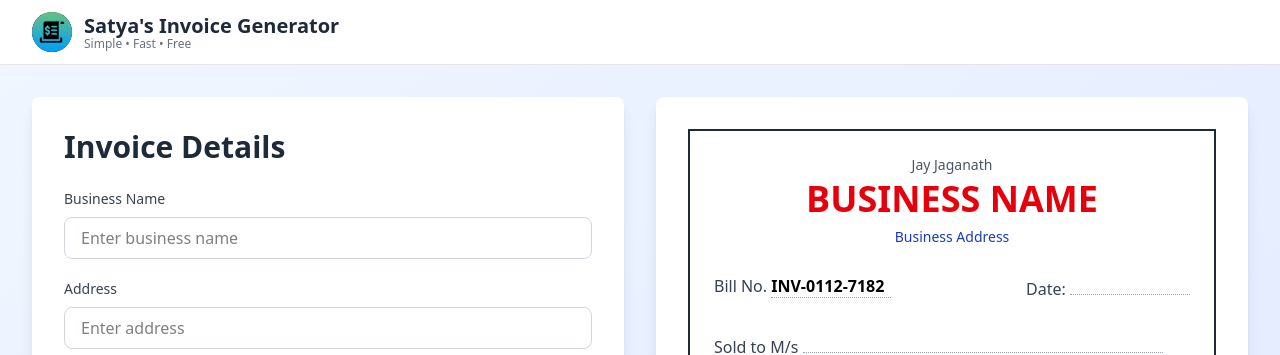
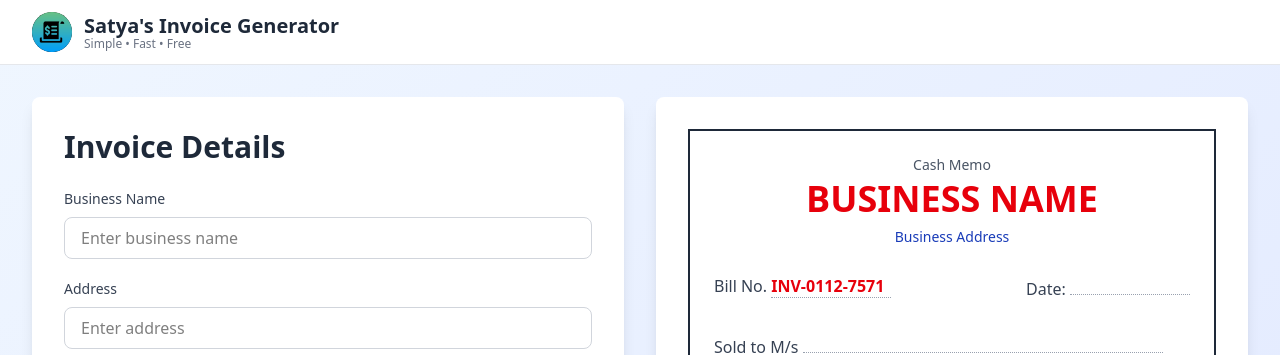
Before and after one commit to Satya8900/InvoiceTemplateGenerator, a React (Vite) app: page / in a window 1280 px wide. Shown: the top 355 px of the page. Built offline with nearby package versions, Linux system fonts and the light colour scheme; the HTML template or start-up script is replaced by a standard one; what @react-pdf/renderer would draw is missing.

Commit message:
fix: typo changes and fix call generateInvoiceNumber on each render

```diff
--- a/src/App.tsx
+++ b/src/App.tsx
@@ -1,4 +1,4 @@
-import { useState } from 'react';
+import { useEffect, useState } from 'react';
 import { Printer } from 'lucide-react';
 import Footer from './footer';
 import Navbar from './NavBar';
@@ -25,7 +25,7 @@ const styles = StyleSheet.create({
     textAlign: 'center',
     marginBottom: 15,
   },
-  jayJaganath: {
+  cashMemo: {
     fontSize: 8,
     color: '#4b5563',
     marginBottom: 2,
@@ -139,7 +139,7 @@ const InvoicePDFDocument = ({ businessName, address, invoiceBgColor }: any) => (
           <View key={num} style={[styles.invoiceContainer, { backgroundColor: invoiceBgColor }]}>
             {/* Header */}
             <View style={styles.header}>
-              <Text style={styles.jayJaganath}>Jay Jaganath</Text>
+              <Text style={styles.cashMemo}>Cash Memo</Text>
               <Text style={styles.businessName}>
                 {businessName || 'BUSINESS NAME'}
               </Text>
@@ -221,6 +221,7 @@ export default function App() {
   // Default invoice background color
   const [invoiceBgColor, setInvoiceBgColor] = useState('#ffffff');
   const [isGenerating, setIsGenerating] = useState(false);
+  const [invoice_number, setInvoice_number] = useState<string>("");
 
   const handlePrint = async () => {
     setIsGenerating(true);
@@ -246,6 +247,10 @@ export default function App() {
       setIsGenerating(false);
     }
   };
+
+  useEffect(() => {
+    setInvoice_number(generateInvoiceNumber());
+  }, []);
 
   return (
     <>
@@ -318,7 +323,7 @@ export default function App() {
               <div className="border-2 border-gray-800 p-3 sm:p-4 md:p-6" style={{ backgroundColor: invoiceBgColor }}>
                 {/* Header */}
                 <div className="text-center mb-4 sm:mb-6">
-                  <p className="text-xs sm:text-sm text-gray-600 mb-1">Jay Jaganath</p>
+                  <p className="text-xs sm:text-sm text-gray-600 mb-1">Cash Memo</p>
                   <h1 className="text-2xl sm:text-3xl md:text-4xl font-bold text-red-600 mb-1 sm:mb-2 wrap-break-word">
                     {businessName || 'BUSINESS NAME'}
                   </h1>
@@ -331,7 +336,7 @@ export default function App() {
                 <div className="flex justify-between items-center gap-2 sm:gap-3 mb-3 pb-4 text-xs sm:text-base">
                   <div className="flex-1 min-w-0">
                     <span className="text-gray-700 whitespace-nowrap">Bill No. </span>
-                    <span className="inline-block font-bold border-b border-dotted border-gray-400 min-w-12 sm:min-w-30 h-6">{generateInvoiceNumber()}</span>
+                    <span className="inline-block font-bold border-b border-dotted text-red-600 border-gray-400 min-w-12 sm:min-w-30 h-6">{invoice_number}</span>
                   </div>
                   <div className="flex-1 min-w-0 text-right">
                     <span className="text-gray-700 whitespace-nowrap">Date: </span>
```
